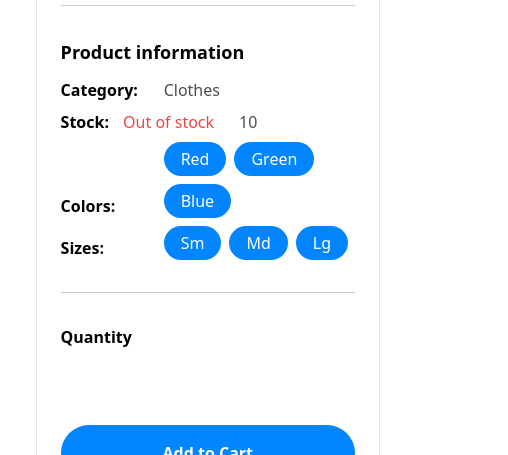
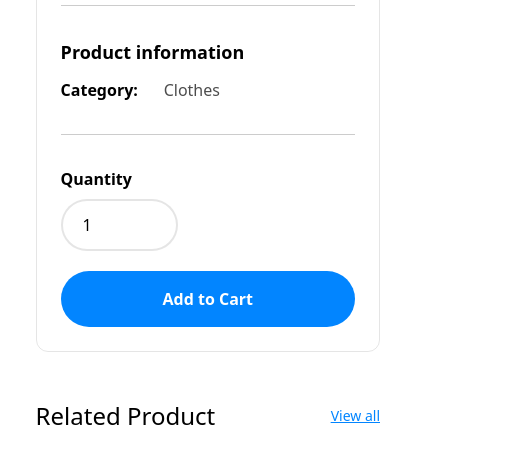
Before and after one commit to Creative-Coder-Myanmar/Ecommerce-Template, a plain HTML site: page productDetail.html in a window 1280 px wide. Shown: the part 376-831 px from the top of the page, 772-1280 px from the left. Drawn offline with nearby package versions, Linux system fonts and the light colour scheme.

Commit message:
minor ui update

```diff
--- a/productDetail.html
+++ b/productDetail.html
@@ -146,50 +146,6 @@
                 <!-- <p  class="basis-[65%] text-black/70 text-red-500">Out Of Stock</p> -->
                 <p class="basis-[65%] text-black/70">1000</p>
               </div>
-              <div class="flex items-end cursor-pointer">
-                <p class="basis-[35%] shrink-0 capitalize font-semibold">
-                  Colors:
-                </p>
-                <div class="flex items-center flex-wrap gap-2 w-full">
-                  <p
-                    class="shrink-0 border-[1px] bg-primary text-white border-transparent border-black/30 rounded-full px-4 py-1 text-black/70"
-                  >
-                    Red
-                  </p>
-                  <p
-                    class="shrink-0 border-[1px] bg-primary text-white border-transparent border-black/30 rounded-full px-4 py-1 text-black/70"
-                  >
-                    Green
-                  </p>
-                  <p
-                    class="shrink-0 border-[1px] bg-primary text-white border-transparent border-black/30 rounded-full px-4 py-1 text-black/70"
-                  >
-                    Blue
-                  </p>
-                </div>
-              </div>
-              <div class="flex items-end cursor-pointer">
-                <p class="basis-[35%] shrink-0 capitalize font-semibold">
-                  Sizes:
-                </p>
-                <div class="flex items-center flex-wrap gap-2 w-full">
-                  <p
-                    class="shrink-0 border-[1px] bg-primary text-white border-transparent border-black/30 rounded-full px-4 py-1 text-black/70"
-                  >
-                    Sm
-                  </p>
-                  <p
-                    class="shrink-0 border-[1px] bg-primary text-white border-transparent border-black/30 rounded-full px-4 py-1 text-black/70"
-                  >
-                    Md
-                  </p>
-                  <p
-                    class="shrink-0 border-[1px] bg-primary text-white border-transparent border-black/30 rounded-full px-4 py-1 text-black/70"
-                  >
-                    Lg
-                  </p>
-                </div>
-              </div>
             </div>
             <div class="my-8 h-[1px] w-full bg-black/20"></div>
             <div
@@ -198,8 +154,9 @@
               <div class="lg:basis-[40%]">
                 <p class="font-bold mb-2">Quantity</p>
                 <input
-                  class="w-full border-black/10 rounded-full py-3 pl-5"
+                  class="w-full border-black/10 border-2 rounded-full py-3 pl-5"
                   type="number"
+                  value="1"
                 />
               </div>
             </div>
@@ -384,57 +341,6 @@
                 <p class="basis-[35%] font-semibold">Category:</p>
                 <p class="basis-[65%] text-black/70">Clothes</p>
               </div>
-              <div class="flex items-center">
-                <p class="basis-[35%] font-semibold">Stock:</p>
-                <p class="basis-[65%] text-red-500 text-black/70">
-                  Out of stock
-                </p>
-                <p class="basis-[65%] text-black/70">10</p>
-              </div>
-              <div class="flex items-end cursor-pointer">
-                <p class="basis-[35%] shrink-0 capitalize font-semibold">
-                  Colors:
-                </p>
-                <div class="flex items-center flex-wrap gap-2 w-full">
-                  <p
-                    class="shrink-0 border-[1px] bg-primary text-white border-transparent border-black/30 rounded-full px-4 py-1 text-black/70"
-                  >
-                    Red
-                  </p>
-                  <p
-                    class="shrink-0 border-[1px] bg-primary text-white border-transparent border-black/30 rounded-full px-4 py-1 text-black/70"
-                  >
-                    Green
-                  </p>
-                  <p
-                    class="shrink-0 border-[1px] bg-primary text-white border-transparent border-black/30 rounded-full px-4 py-1 text-black/70"
-                  >
-                    Blue
-                  </p>
-                </div>
-              </div>
-              <div class="flex items-end cursor-pointer">
-                <p class="basis-[35%] shrink-0 capitalize font-semibold">
-                  Sizes:
-                </p>
-                <div class="flex items-center flex-wrap gap-2 w-full">
-                  <p
-                    class="shrink-0 border-[1px] bg-primary text-white border-transparent border-black/30 rounded-full px-4 py-1 text-black/70"
-                  >
-                    Sm
-                  </p>
-                  <p
-                    class="shrink-0 border-[1px] bg-primary text-white border-transparent border-black/30 rounded-full px-4 py-1 text-black/70"
-                  >
-                    Md
-                  </p>
-                  <p
-                    class="shrink-0 border-[1px] bg-primary text-white border-transparent border-black/30 rounded-full px-4 py-1 text-black/70"
-                  >
-                    Lg
-                  </p>
-                </div>
-              </div>
             </div>
             <div class="my-8 h-[1px] w-full bg-black/20"></div>
             <div
@@ -443,8 +349,9 @@
               <div class="lg:basis-[40%]">
                 <p class="font-bold mb-2">Quantity</p>
                 <input
-                  class="w-full border-black/10 rounded-full py-3 pl-5"
+                  class="w-full border-black/10 border-2 rounded-full py-3 pl-5"
                   type="number"
+                  value="1"
                 />
               </div>
             </div>
```
